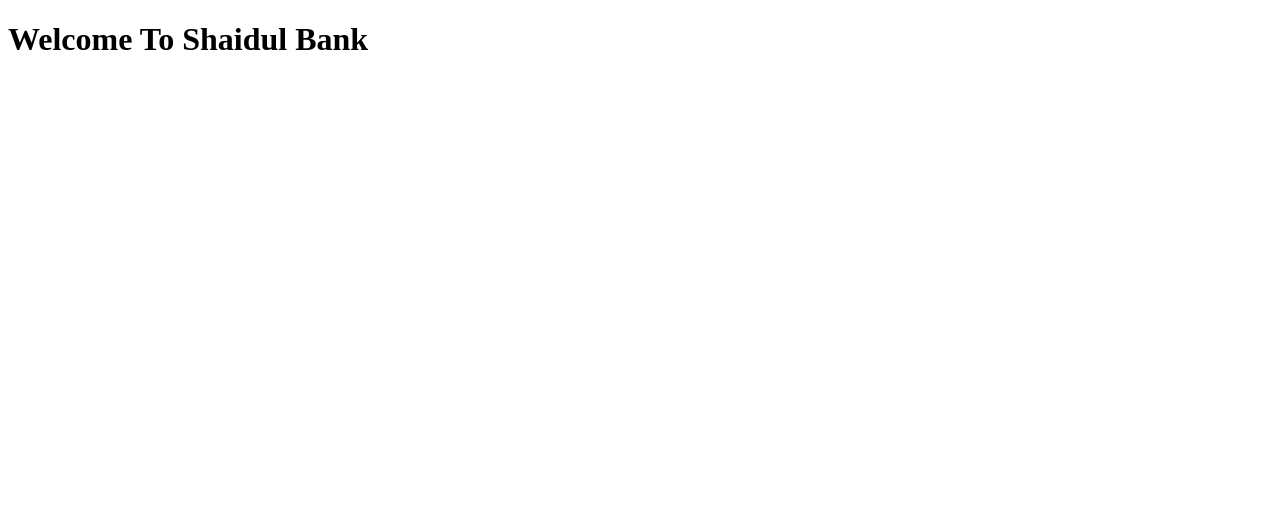
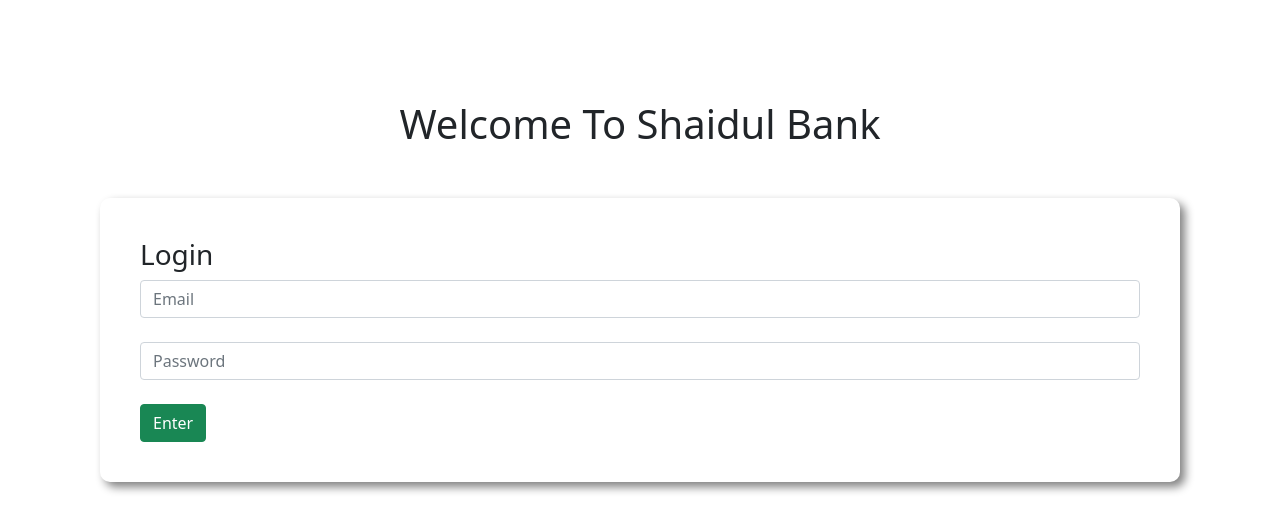
Before and after one commit to Shaidul8505/Shaidul-Bank, a plain HTML site: page index.html in a window 1280 px wide. Drawn offline with nearby package versions, Linux system fonts and the light colour scheme.

Commit message:
adding login area

```diff
--- a/index.html
+++ b/index.html
@@ -4,8 +4,28 @@
     <meta charset="UTF-8">
     <meta name="viewport" content="width=device-width, initial-scale=1.0">
     <title>Shaidul Bank</title>
+    <link href="https://cdn.jsdelivr.net/npm/bootstrap@5.0.0-beta1/dist/css/bootstrap.min.css" rel="stylesheet" integrity="sha384-giJF6kkoqNQ00vy+HMDP7azOuL0xtbfIcaT9wjKHr8RbDVddVHyTfAAsrekwKmP1" crossorigin="anonymous">
+    <link rel="stylesheet" href="style.css">
 </head>
 <body>
-    <h1>Welcome To Shaidul Bank</h1>
+   <div id="login-area">
+        <h1 class="text-center">Welcome To Shaidul Bank</h1>
+        <div class="submit-area">
+            <h3>Login</h3>
+            <input class="form-control" type="text" placeholder="Email">
+            <br>
+            <input class="form-control" type="password" placeholder="Password" name="" id="">
+            <br>
+            <button id="login" class="btn btn-success">Enter</button>
+        </div>
+    </div>
+
+    <script>
+        var submitBtn = document.getElementById("login");
+        submitBtn.addEventListener('click', function(){
+            var loginArea = document.getElementById("login-area");
+            loginArea.style.display = "none";
+        })
+    </script>
 </body>
 </html>
--- /dev/null
+++ b/style.css
@@ -0,0 +1,10 @@
+body{
+    padding: 100px;
+}
+.submit-area{
+
+    padding: 40px;
+    border-radius: 10px;
+    box-shadow: 5px 5px 10px gray;
+    margin: 50px auto;
+}
```
